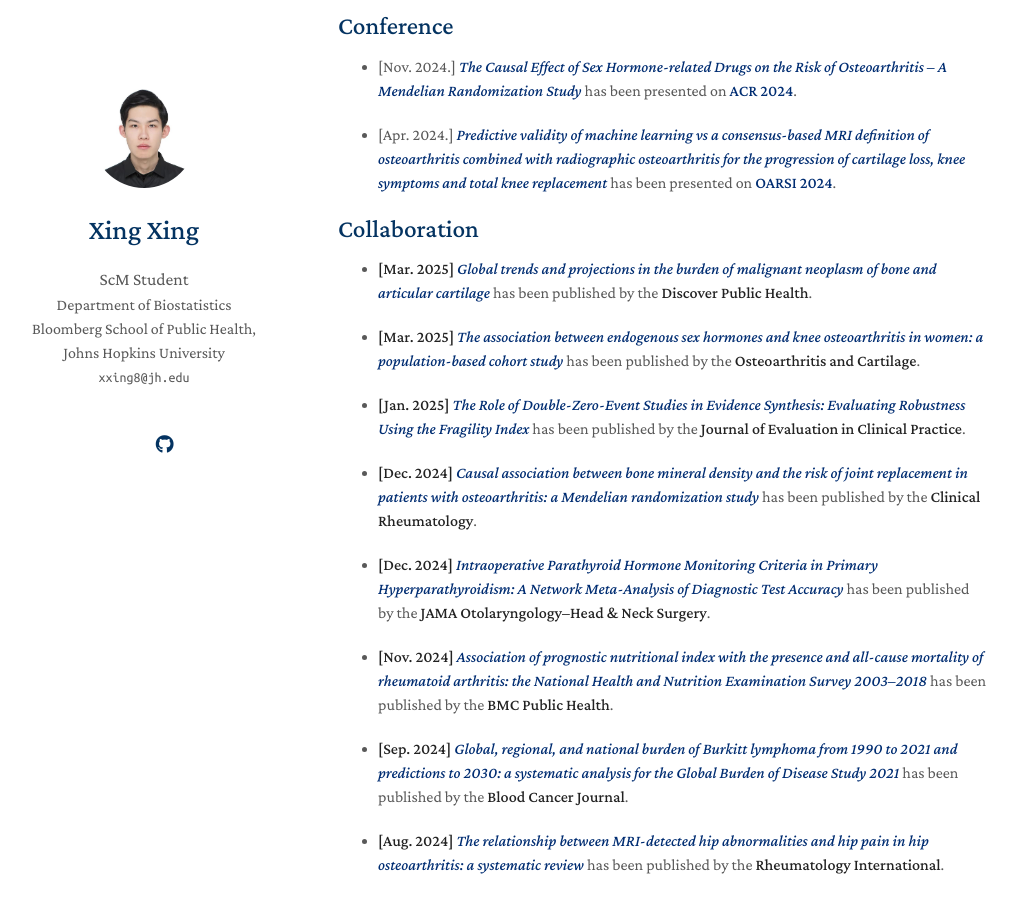
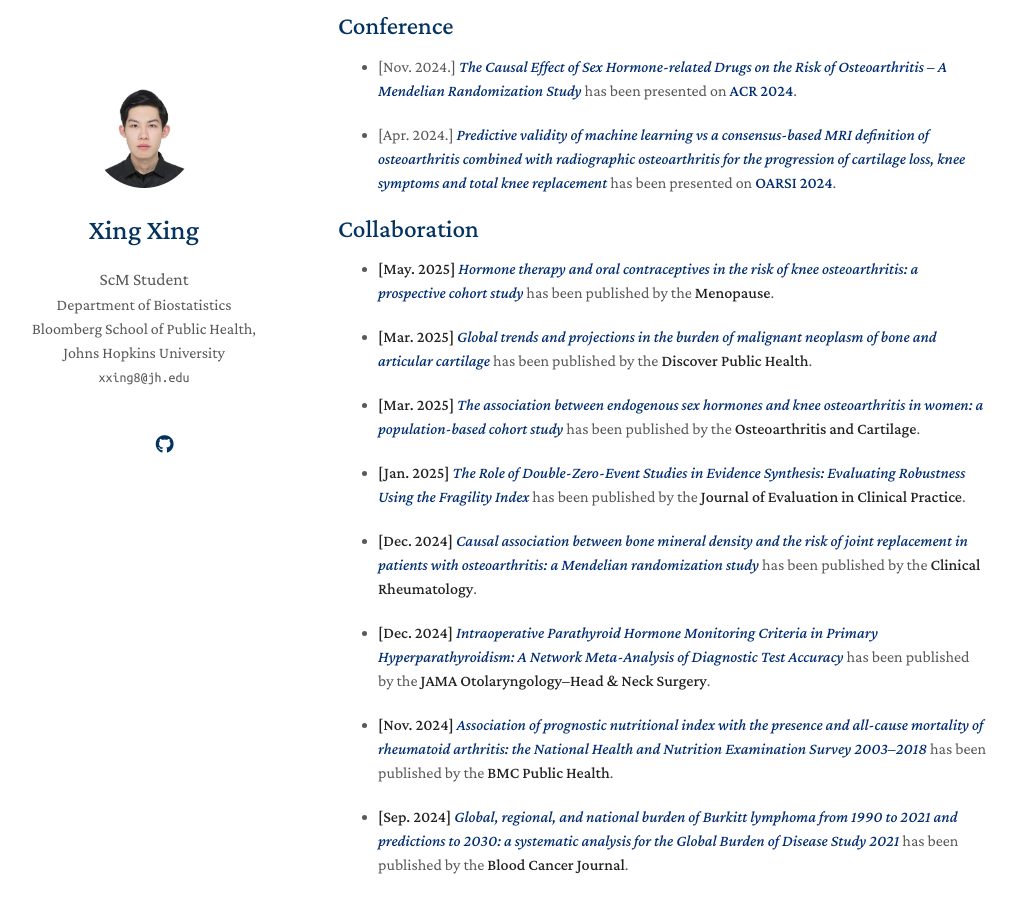
Before and after one commit to KevinXing3/kevinXing3.github.io, a Jekyll site: the page built from index.md, in a window 1280 px wide and 900 px high, scrolled down 1760 px. Shown: the whole window, without its empty margins (132-1149 px from the left). Built offline with Jekyll 4.4.1, drawn with Linux system fonts in a browser that asks for light colours; nearby versions of some CDN libraries; a style sheet for code colours, icons or effects is not loaded; our own code applies the rules of GitHub Pages for plain Markdown files.

Commit message:
Update index.md

```diff
--- a/index.md
+++ b/index.md
@@ -26,6 +26,8 @@ Outside of academia, I’m a dead hard fan of Juventus and Park Hyatt. - *"fino
 
 
 ## Collaboration
+- **[May. 2025]** <a href="https://journals.lww.com/menopausejournal/abstract/9900/hormone_therapy_and_oral_contraceptives_in_the.458.aspx" target="_blank" style="color:#002D72">*Hormone therapy and oral contraceptives in the risk of knee osteoarthritis: a prospective cohort study*</a> has been published by the **Menopause**.
+
 - **[Mar. 2025]** <a href="https://link.springer.com/article/10.1186/s12982-025-00491-z#citeas" target="_blank" style="color:#002D72">*Global trends and projections in the burden of malignant neoplasm of bone and articular cartilage*</a> has been published by the **Discover Public Health**.
 
 - **[Mar. 2025]** <a href="https://www.oarsijournal.com/article/S1063-4584(25)00825-8/abstract" target="_blank" style="color:#002D72">*The association between endogenous sex hormones and knee osteoarthritis in women: a population-based cohort study*</a> has been published by the **Osteoarthritis and Cartilage**.
```
